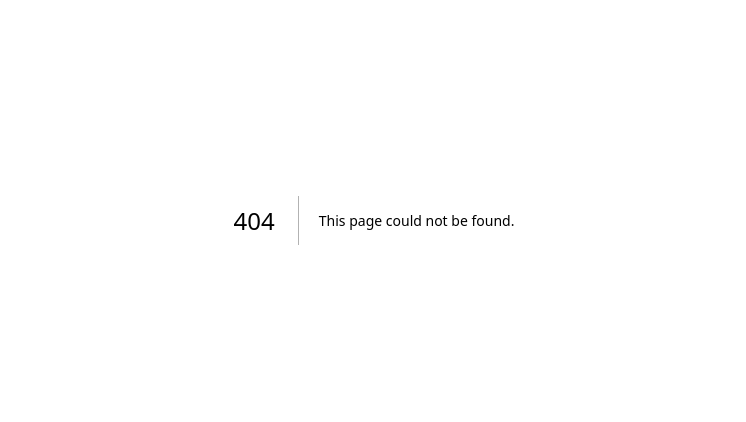
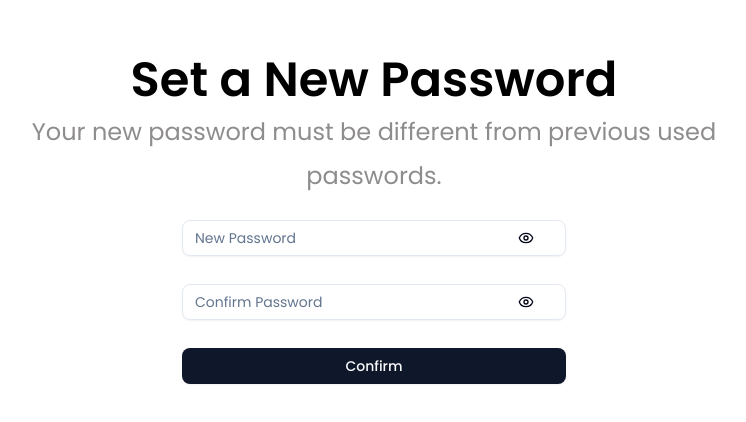
Before and after one commit to Alpha-Bytes-Department/Real_Estate_JSX_AKK, a Next.js app: page /forget-password-via-email in a window 1280 px wide. Before the commit this address had no page. Shown: the part 180-602 px from the top of the page, without its empty margins (266-1012 px from the left). Built offline with nearby package versions, Linux system fonts and the light colour scheme.

Commit message:
forget-password-via-email

```diff
--- a/package.json
+++ b/package.json
@@ -10,6 +10,7 @@
   },
   "dependencies": {
     "@radix-ui/react-checkbox": "^1.3.3",
+    "@radix-ui/react-dialog": "^1.1.15",
     "@radix-ui/react-label": "^2.1.7",
     "@radix-ui/react-slider": "^1.3.6",
     "@radix-ui/react-slot": "^1.2.3",
--- /dev/null
+++ b/src/app/forget-password-via-email/page.jsx
@@ -0,0 +1,56 @@
+"use client"
+import { useState } from "react";
+import { Input } from "@/components/ui/input"
+import { Button } from "@/components/ui/button"
+import { Eye, EyeOff } from 'lucide-react';
+
+export default function ForgetPasswordViaEmail() {
+    const [showPassword1, setShowPassword1] = useState(false);
+    const [showPassword2, setShowPassword2] = useState(false);
+    return (
+        <div className="w-full h-screen flex flex-col items-center justify-center gap-3">
+            <h1 className="font-poppins font-semibold text-5xl text-[#000000] text-center">Set a New
+                Password</h1>
+            <p className="font-poppins text-2xl text-[#8F8C8C] text-center">Your new password must be
+                different from previous used</p>
+            <p className="font-poppins text-2xl text-[#8F8C8C]">passwords.</p>
+
+            <div className="relative w-full max-w-sm mt-4 grid gap-3">
+                <Input
+                    type={showPassword1 ? "text" : "password"}
+                    placeholder="New Password"
+                    className="pr-10 font-poppins" // leave space for the eye button
+                />
+                <Button variant="ghost" className="absolute right-0 top-1/2 -translate-1/2 cursor-pointer"
+                    onClick={() => setShowPassword1(!showPassword1)}>
+                    {showPassword1 ? (
+                        <EyeOff className="h-4 w-4" />
+                    ) : (
+                        <Eye className="h-4 w-4" />
+                    )}
+                </Button>
+            </div>
+
+            <div className="relative w-full max-w-sm mt-4 grid gap-3">
+                <Input
+                    type={showPassword2 ? "text" : "password"}
+                    placeholder="Confirm Password"
+                    className="pr-10 font-poppins" // leave space for the eye button
+                />
+                <Button variant="ghost" className="absolute right-0 top-1/2 -translate-1/2 cursor-pointer"
+                    onClick={() => setShowPassword2(!showPassword2)}>
+                    {showPassword2 ? (
+                        <EyeOff className="h-4 w-4" />
+                    ) : (
+                        <Eye className="h-4 w-4" />
+                    )}
+                </Button>
+            </div>
+
+            <div className="w-full max-w-sm mt-4">
+                <Button className="w-full font-poppins cursor-pointer
+                hover:scale-105 hover:shadow-lg">Confirm</Button>
+            </div>
+        </div>
+    );
+}
--- /dev/null
+++ b/src/components/ui/dialog.jsx
@@ -0,0 +1,137 @@
+"use client"
+
+import * as React from "react"
+import * as DialogPrimitive from "@radix-ui/react-dialog"
+import { XIcon } from "lucide-react"
+
+import { cn } from "@/lib/utils"
+
+function Dialog({
+  ...props
+}) {
+  return <DialogPrimitive.Root data-slot="dialog" {...props} />;
+}
+
+function DialogTrigger({
+  ...props
+}) {
+  return <DialogPrimitive.Trigger data-slot="dialog-trigger" {...props} />;
+}
+
+function DialogPortal({
+  ...props
+}) {
+  return <DialogPrimitive.Portal data-slot="dialog-portal" {...props} />;
+}
+
+function DialogClose({
+  ...props
+}) {
+  return <DialogPrimitive.Close data-slot="dialog-close" {...props} />;
+}
+
+function DialogOverlay({
+  className,
+  ...props
+}) {
+  return (
+    <DialogPrimitive.Overlay
+      data-slot="dialog-overlay"
+      className={cn(
+        "data-[state=open]:animate-in data-[state=closed]:animate-out data-[state=closed]:fade-out-0 data-[state=open]:fade-in-0 fixed inset-0 z-50 bg-black/50",
+        className
+      )}
+      {...props} />
+  );
+}
+
+function DialogContent({
+  className,
+  children,
+  showCloseButton = true,
+  ...props
+}) {
+  return (
+    <DialogPortal data-slot="dialog-portal">
+      <DialogOverlay />
+      <DialogPrimitive.Content
+        data-slot="dialog-content"
+        className={cn(
+          "bg-background data-[state=open]:animate-in data-[state=closed]:animate-out data-[state=closed]:fade-out-0 data-[state=open]:fade-in-0 data-[state=closed]:zoom-out-95 data-[state=open]:zoom-in-95 fixed top-[50%] left-[50%] z-50 grid w-full max-w-[calc(100%-2rem)] translate-x-[-50%] translate-y-[-50%] gap-4 rounded-lg border p-6 shadow-lg duration-200 sm:max-w-lg",
+          className
+        )}
+        {...props}>
+        {children}
+        {showCloseButton && (
+          <DialogPrimitive.Close
+            data-slot="dialog-close"
+            className="ring-offset-background focus:ring-ring data-[state=open]:bg-accent data-[state=open]:text-muted-foreground absolute top-4 right-4 rounded-xs opacity-70 transition-opacity hover:opacity-100 focus:ring-2 focus:ring-offset-2 focus:outline-hidden disabled:pointer-events-none [&_svg]:pointer-events-none [&_svg]:shrink-0 [&_svg:not([class*='size-'])]:size-4">
+            <XIcon />
+            <span className="sr-only">Close</span>
+          </DialogPrimitive.Close>
+        )}
+      </DialogPrimitive.Content>
+    </DialogPortal>
+  );
+}
+
+function DialogHeader({
+  className,
+  ...props
+}) {
+  return (
+    <div
+      data-slot="dialog-header"
+      className={cn("flex flex-col gap-2 text-center sm:text-left", className)}
+      {...props} />
+  );
+}
+
+function DialogFooter({
+  className,
+  ...props
+}) {
+  return (
+    <div
+      data-slot="dialog-footer"
+      className={cn("flex flex-col-reverse gap-2 sm:flex-row sm:justify-end", className)}
+      {...props} />
+  );
+}
+
+function DialogTitle({
+  className,
+  ...props
+}) {
+  return (
+    <DialogPrimitive.Title
+      data-slot="dialog-title"
+      className={cn("text-lg leading-none font-semibold", className)}
+      {...props} />
+  );
+}
+
+function DialogDescription({
+  className,
+  ...props
+}) {
+  return (
+    <DialogPrimitive.Description
+      data-slot="dialog-description"
+      className={cn("text-muted-foreground text-sm", className)}
+      {...props} />
+  );
+}
+
+export {
+  Dialog,
+  DialogClose,
+  DialogContent,
+  DialogDescription,
+  DialogFooter,
+  DialogHeader,
+  DialogOverlay,
+  DialogPortal,
+  DialogTitle,
+  DialogTrigger,
+}
```
Also changed, not shown: src/app/forget-password/page.jsx (+26 -0 lines), 1 other file (tests, documents, lock files or other folders).
